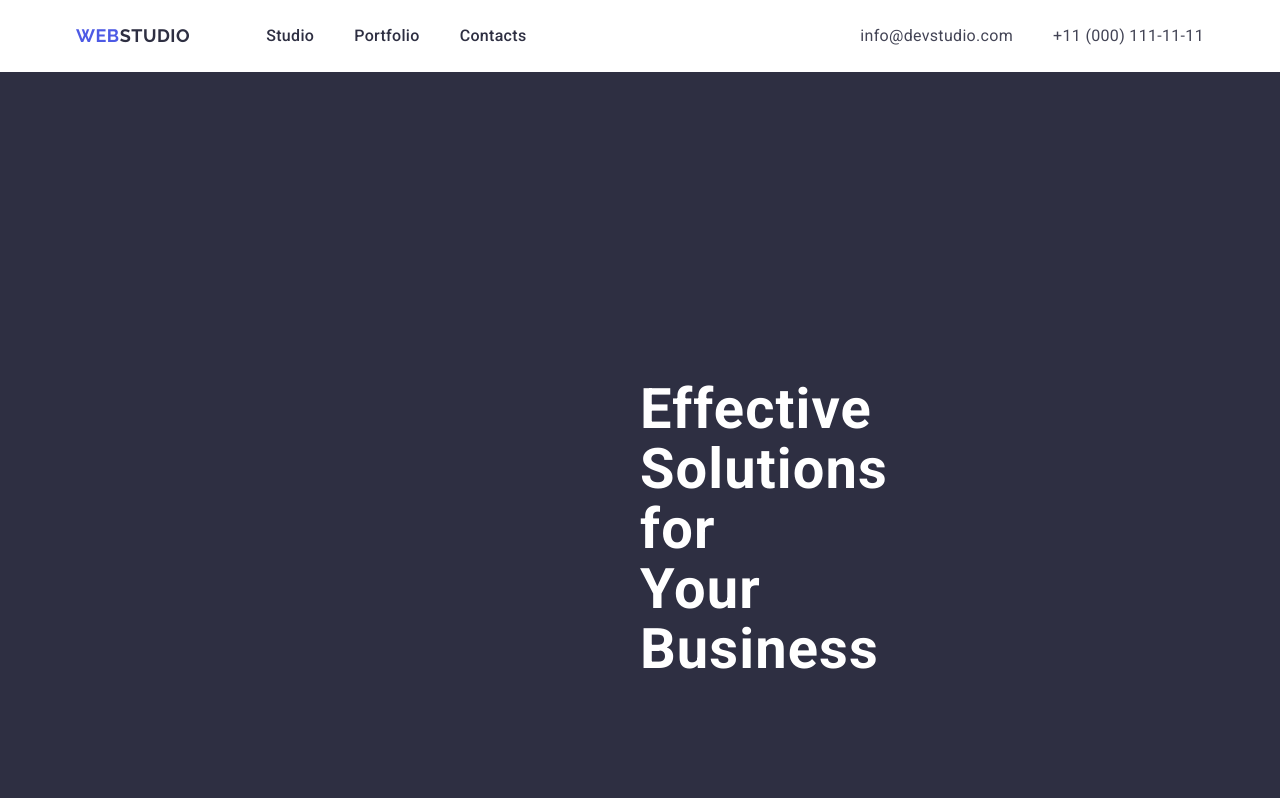
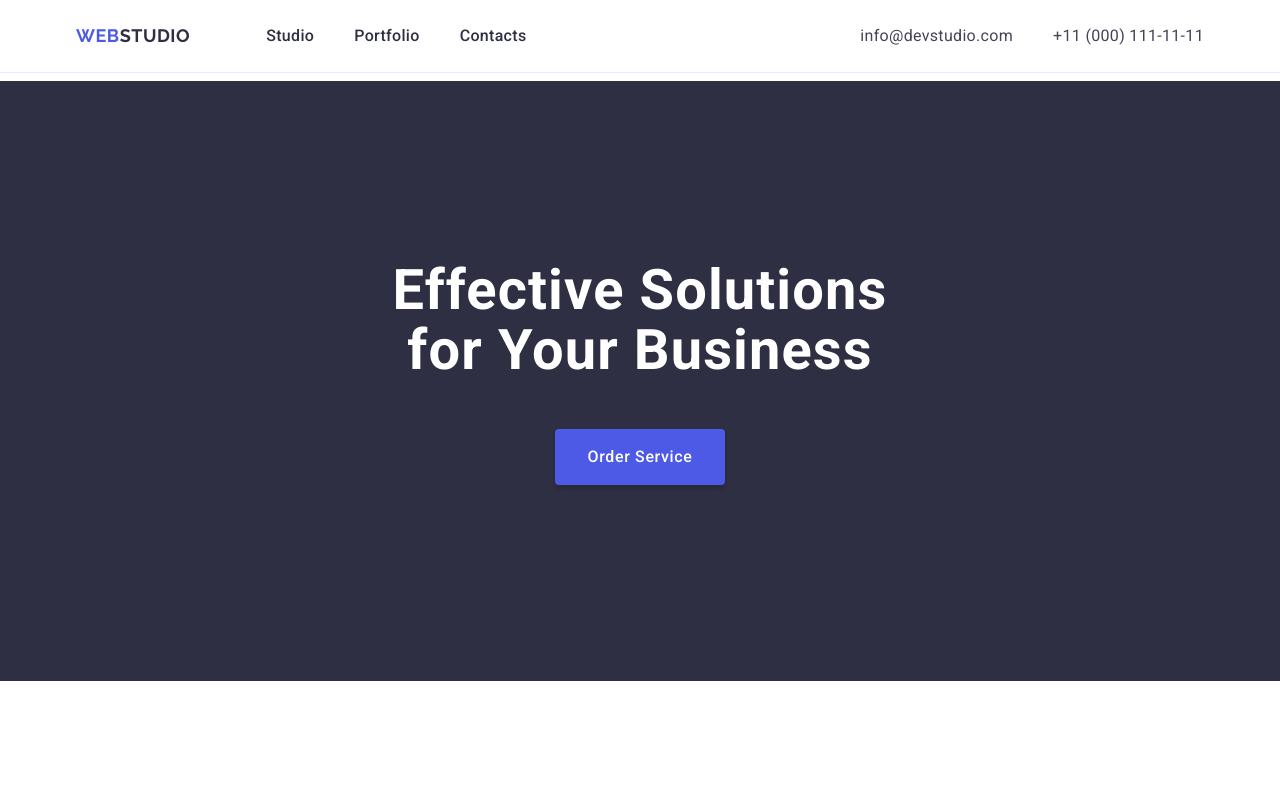
Before and after one commit to KukhtaDaria/goit-markup-hw-03, a plain HTML site: page index.html in a window 1280 px wide. Shown: the top 798 px of the page. Drawn offline with nearby package versions, Linux system fonts and the light colour scheme.

Commit message:
committed

```diff
--- a/css/styles.css
+++ b/css/styles.css
@@ -51,6 +51,8 @@ padding-left: 0;
 .header{
     padding-top: 24px;
     padding-bottom: 24px;
+    border-bottom: 1px solid #e7e9fc;
+    margin-bottom: 8px;
 }
 .header-container {
     display: flex;
@@ -115,18 +117,23 @@ padding-left: 0;
 }
 
 .hero {
-    background-color: #2E2F42;}
+    background-color: #2E2F42;
+    display: flex;
+    padding-top: 180px;
+    padding-bottom: 196px;
+
+    }
+
 .hero-title {
     font-weight: 700;
     font-size: 56px;
     line-height: 1.07;
     letter-spacing: 0.02em;
+    color: #FFFFFF;
+    max-width: 496px;
+    margin-bottom: 48px;
     text-align: center;
-    color: #FFFFFF;
-    padding: 188px 472px 292px 472px;
-    margin-bottom: 48px;
-    max-width: 496px;
-    margin: 0 auto;
+
 }
 
 .hero-button {
@@ -141,9 +148,9 @@ padding-left: 0;
     border-radius: 4px;
     border: none;
     padding: 16px 32px;
-    display: block;
+    display: block;box-shadow: 0 4px 4px 0 rgba(0, 0, 0, 0.15);
     margin: 0 auto;
-    margin-top: 48px;
+
 }
 
 .hero-button:hover,
```
